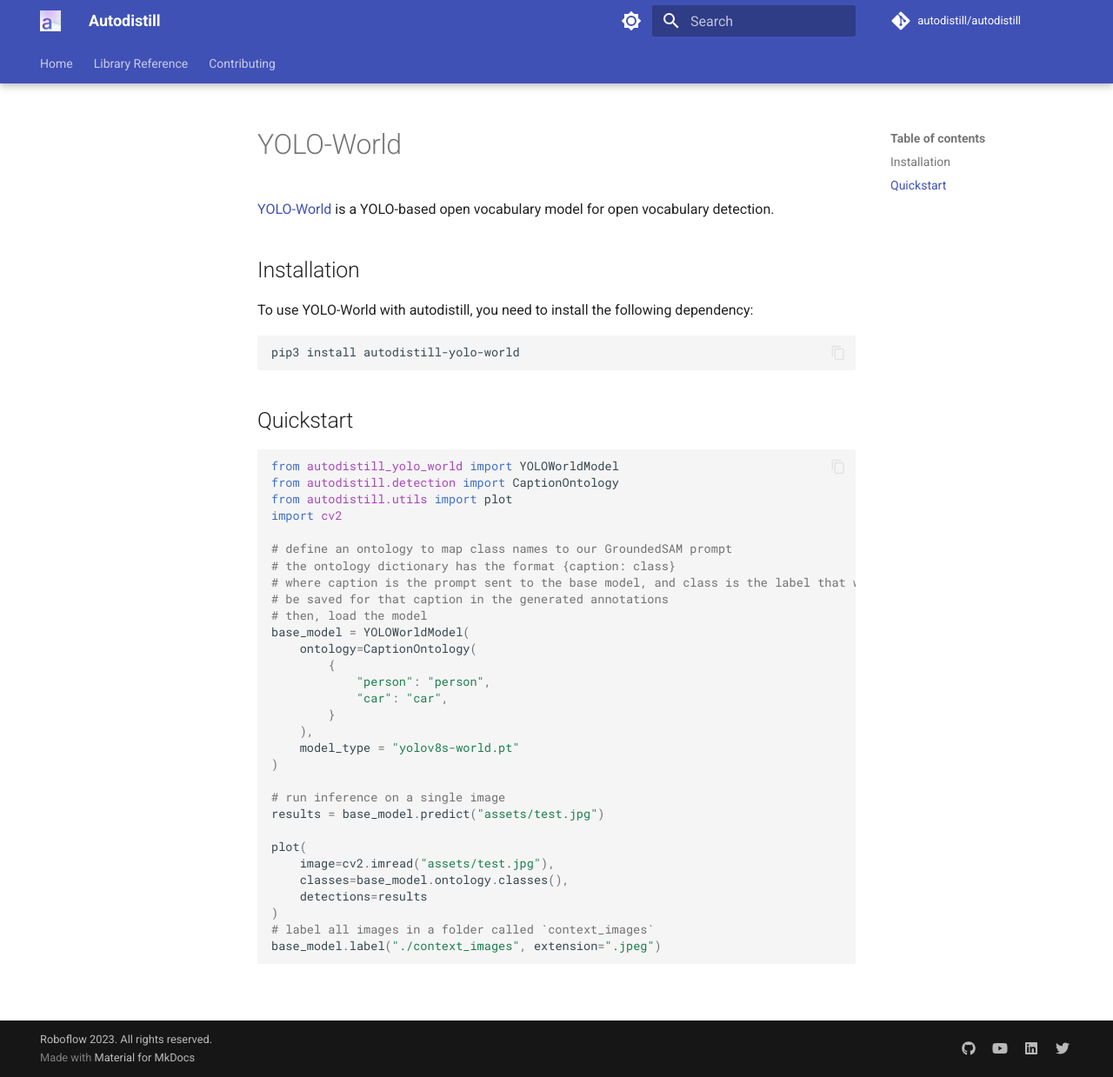
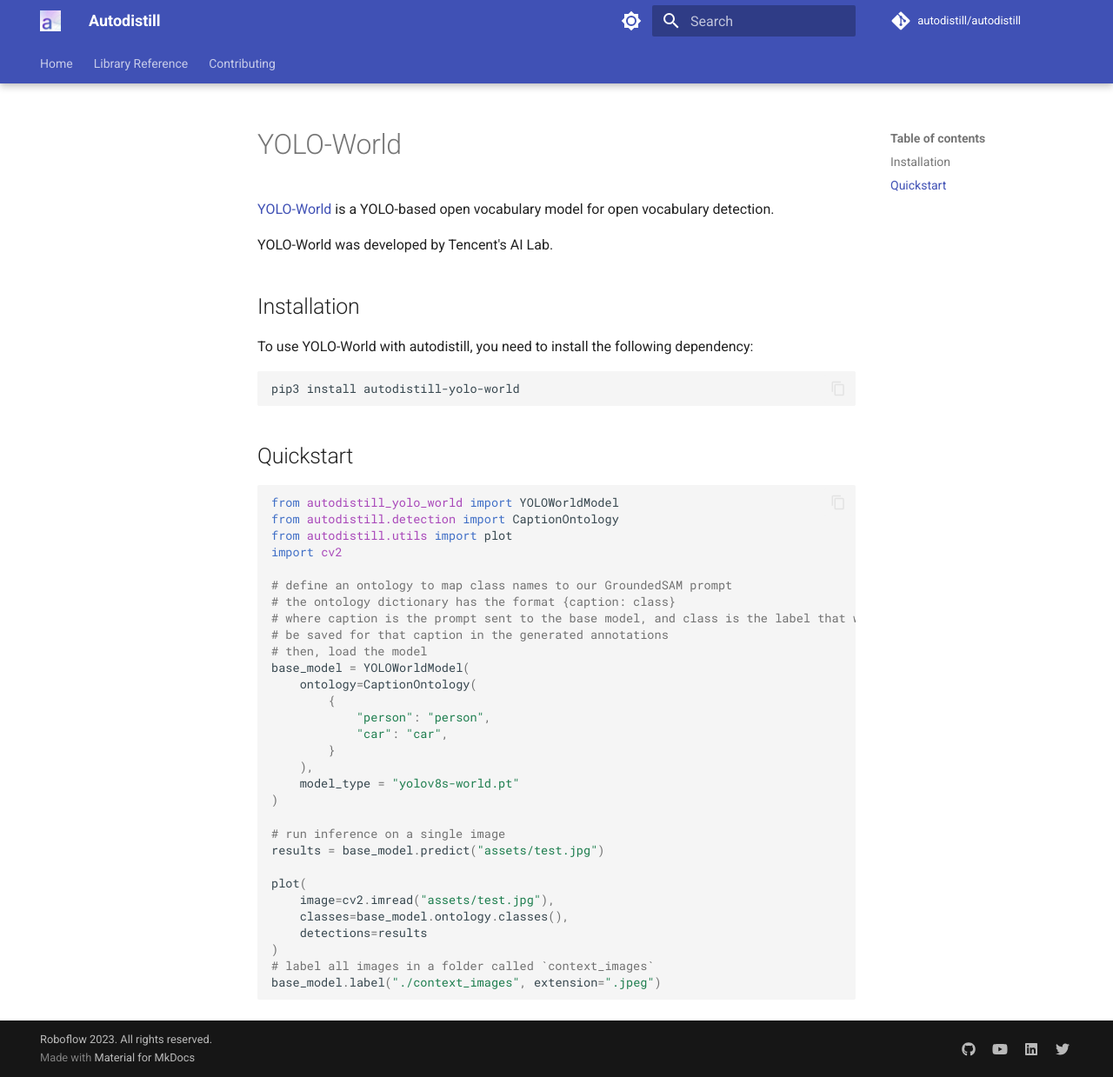
Before and after one commit to autodistill/autodistill, an MkDocs documentation site: the page built from docs/base_models/yolo-world.md, in a window 1280 px wide and 1239 px high. Shown: the whole window at 87% size. Built offline with MkDocs 1.6.1 and Material for MkDocs 9.7.7, drawn with Linux system fonts in a browser that asks for light colours; plug-ins that fetch from the network failed and are left out; comment, search, counter and statistics services are not loaded.

Commit message:
Update yolo-world.md

```diff
--- a/docs/base_models/yolo-world.md
+++ b/docs/base_models/yolo-world.md
@@ -2,6 +2,7 @@
 
 [YOLO-World](https://github.com/AILab-CVC/YOLO-World) is a YOLO-based open vocabulary model for open vocabulary detection.
 
+YOLO-World was developed by Tencent's AI Lab.
 
 ## Installation
 
```
